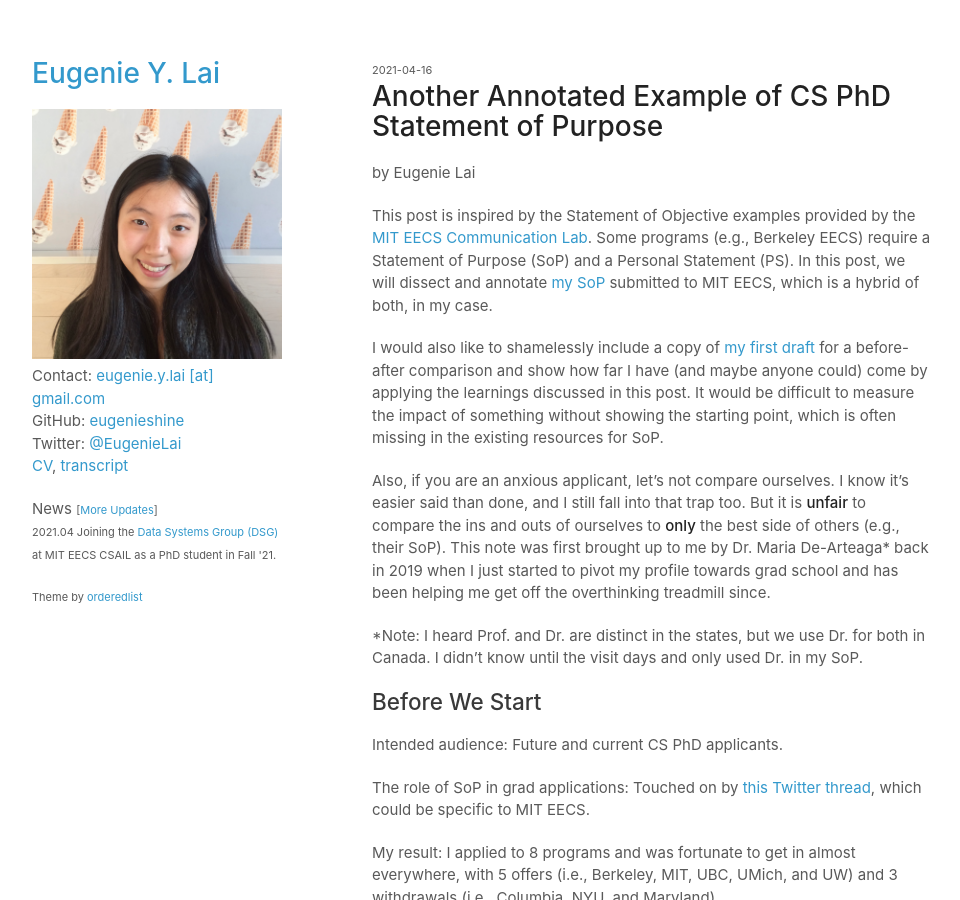
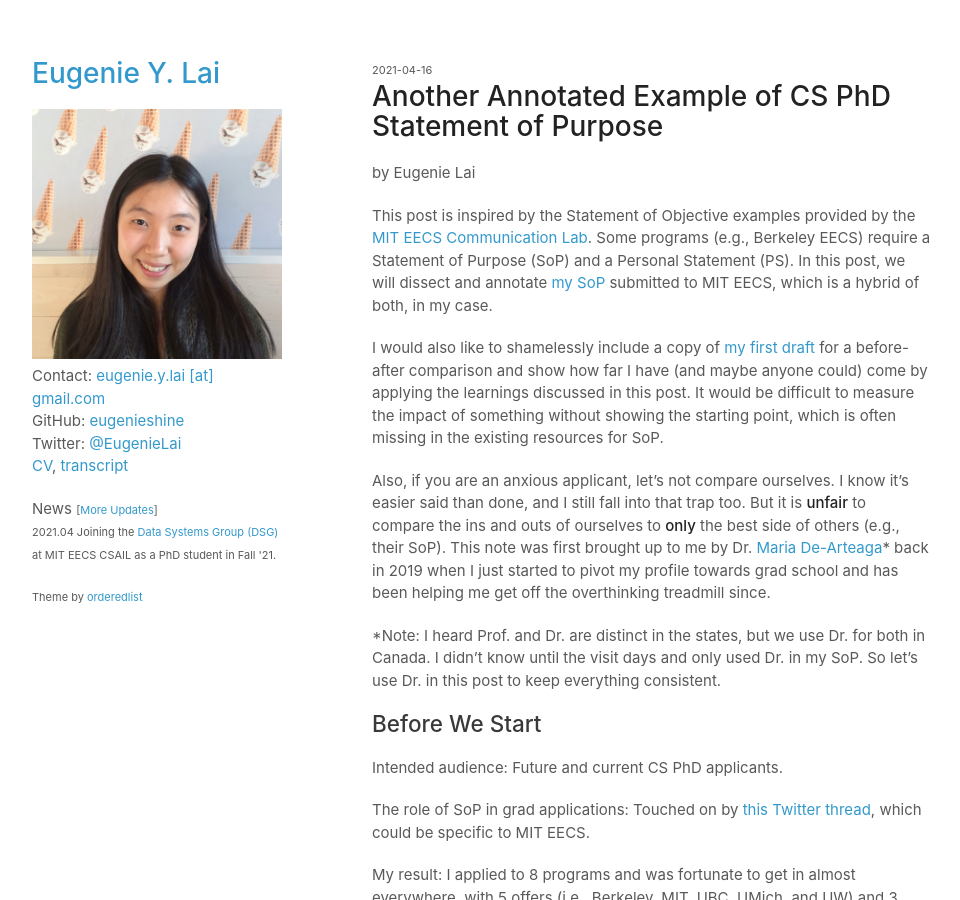
Before and after one commit to eugenielai/eugenielai.github.io, a Jekyll site: the page built from posts/another_annotated_sop.md, in a window 1280 px wide and 900 px high. Shown: the whole window, without its empty margins (158-1118 px from the left). Built offline with Jekyll 4.4.1, drawn with Linux system fonts in a browser that asks for light colours; a script that is not in the unit is left out.

Commit message:
update anno example of sop

```diff
--- a/posts/another_annotated_sop.md
+++ b/posts/another_annotated_sop.md
@@ -10,9 +10,9 @@ This post is inspired by the Statement of Objective examples provided by the [MI
 
 I would also like to shamelessly include a copy of [my first draft](https://eugenielai.github.io/docs/application/SoP_draft_eylai.pdf) for a before-after comparison and show how far I have (and maybe anyone could) come by applying the learnings discussed in this post. It would be difficult to measure the impact of something without showing the starting point, which is often missing in the existing resources for SoP.
 
-Also, if you are an anxious applicant, let’s not compare ourselves. I know it’s easier said than done, and I still fall into that trap too. But it is **unfair** to compare the ins and outs of ourselves to **only** the best side of others (e.g., their SoP). This note was first brought up to me by Dr. Maria De-Arteaga\* back in 2019 when I just started to pivot my profile towards grad school and has been helping me get off the overthinking treadmill since.
+Also, if you are an anxious applicant, let’s not compare ourselves. I know it’s easier said than done, and I still fall into that trap too. But it is **unfair** to compare the ins and outs of ourselves to **only** the best side of others (e.g., their SoP). This note was first brought up to me by Dr. [Maria De-Arteaga](https://mariadearteaga.com/)\* back in 2019 when I just started to pivot my profile towards grad school and has been helping me get off the overthinking treadmill since.
 
-\*Note: I heard Prof. and Dr. are distinct in the states, but we use Dr. for both in Canada. I didn’t know until the visit days and only used Dr. in my SoP.
+\*Note: I heard Prof. and Dr. are distinct in the states, but we use Dr. for both in Canada. I didn’t know until the visit days and only used Dr. in my SoP. So let’s use Dr. in this post to keep everything consistent.
 
 ## Before We Start
 
```
